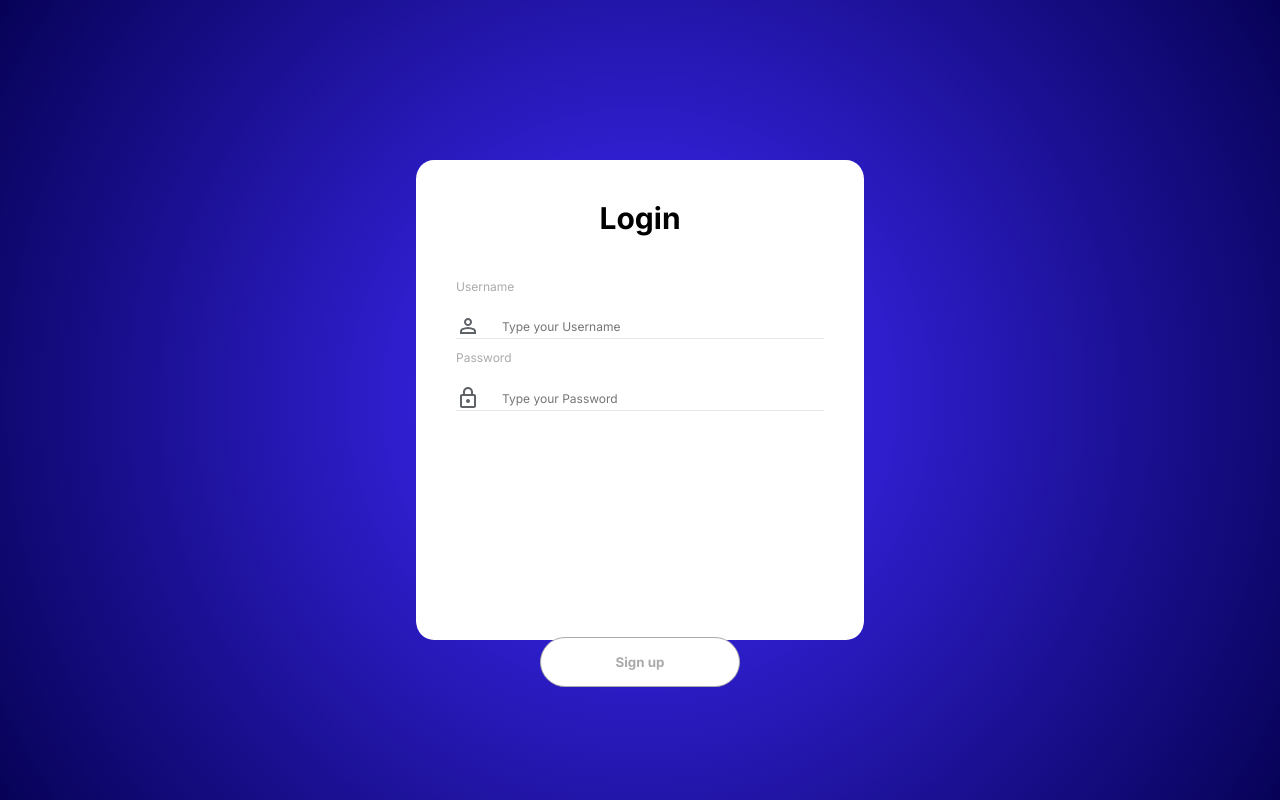
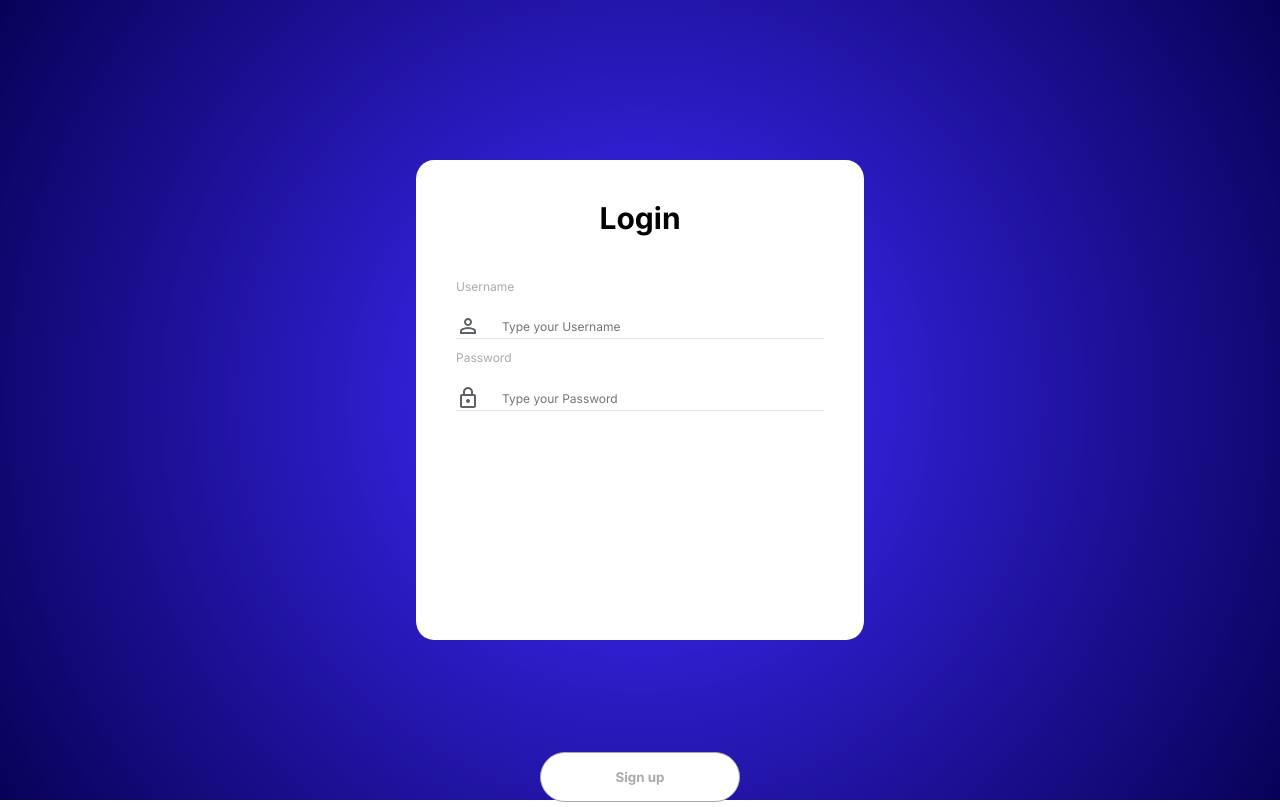
Before and after one commit to amolanol5/auth-lab, a React (Vite) app in the folder login/: page / in a window 1280 px wide. Built offline with nearby package versions, Linux system fonts and the light colour scheme; the HTML template or start-up script is replaced by a standard one.

Commit message:
chore: update

```diff
--- a/login/src/App.css
+++ b/login/src/App.css
@@ -83,5 +83,5 @@ img {
     width: 23rem;
     align-items: center;
     justify-content: center;
-    margin-top: 60%;
+    margin-top: 21rem;
 }
--- a/login/src/Button.css
+++ b/login/src/Button.css
@@ -26,5 +26,4 @@
     border: solid 1px #ACA9A9;
     color: #ACA9A9;
     text-shadow: #ACA9A9;
-    /* transition:0s 1s; */
 }
```
